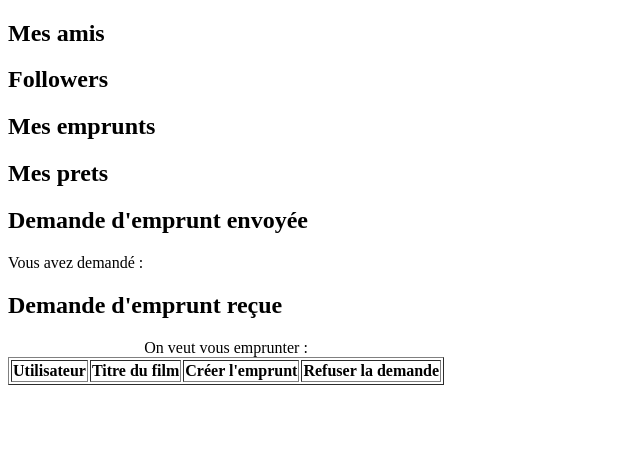
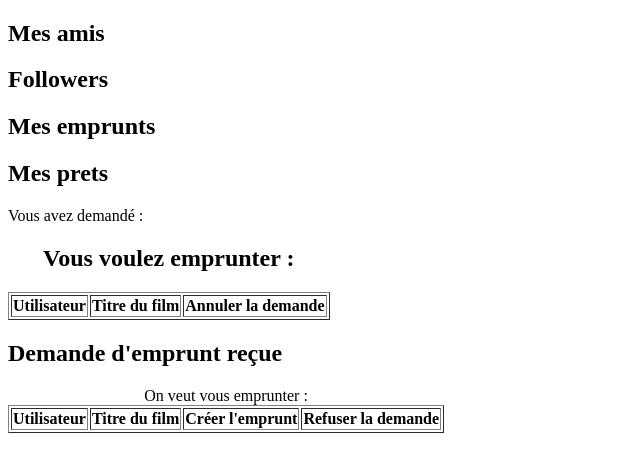
Before and after one commit to UTBroM/PopCornTheque, a PHP site: page /userSpace.php in a window 1280 px wide. Shown: the part 545-994 px from the top of the page, without its empty margins (0-640 px from the left). Before the commit the page ends 930 px from the top, so only its background shows below. Run offline with PHP 8.4, Linux system fonts and the light colour scheme; the visitor is signed in with stand-in values (Sample User, id 1); data that the repository does not hold is empty.

Commit message:
voilà je m'excuse

```diff
--- a/www/userSpace.php
+++ b/www/userSpace.php
@@ -119,8 +119,14 @@
 		</section>
 
 		<section>
-			<p>
-				<h2>Demande d'emprunt envoyée<br/></h2>
+			<table border="1">
+				<caption><h2>Vous voulez emprunter :</h2></caption>
+				<thead>
+					<tr>
+					<th>Utilisateur
+					<th>Titre du film
+					<th>Annuler la demande
+				<tbody>
 				<?php
 					$req6 = $bdd->prepare("SELECT S.SUP_ID, F.FILM_ID, F.FILM_TITRE FROM DEMANDE_EMPRUNT AS DE
 													INNER JOIN SUPPORT AS S
@@ -132,11 +138,13 @@
 					$req6->execute(array($user));
 					echo "Vous avez demandé :<br/>";
 					while($donnees6 = $req6->fetch()){
-						echo '<a href=', "detailsFilm.php?idfilm=", htmlspecialchars($donnees6['FILM_ID']), '>', htmlspecialchars($donnees6['FILM_TITRE']), '</a><br/>';
+						echo '<tr><td>', $donnees6['UTI_ID'];
+						echo '<td><a href=', "detailsFilm.php?idfilm=", htmlspecialchars($donnees6['FILM_ID']), '>', htmlspecialchars($donnees6['FILM_TITRE']), '</a>';
+						echo '<td><a href="supprimerEmprunt.php?uti_id=', htmlspecialchars($user), '&sup_id=', htmlspecialchars($donnees6['SUP_ID']), '">Supprimer</a>';
 					}
 					$req6->closeCursor();
 				?>
-			</p>
+			</table>
 		</section>
 
 		<section>
```
